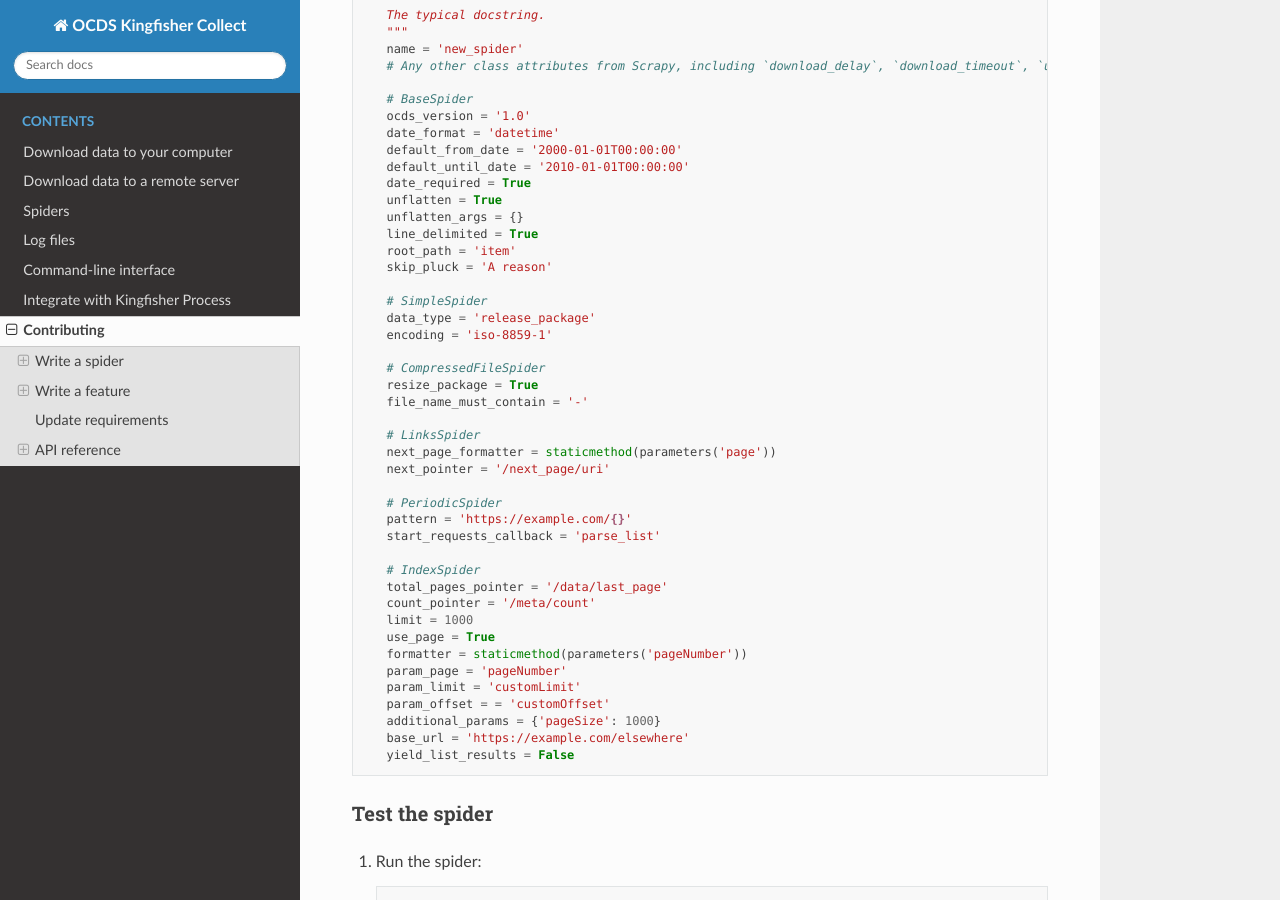
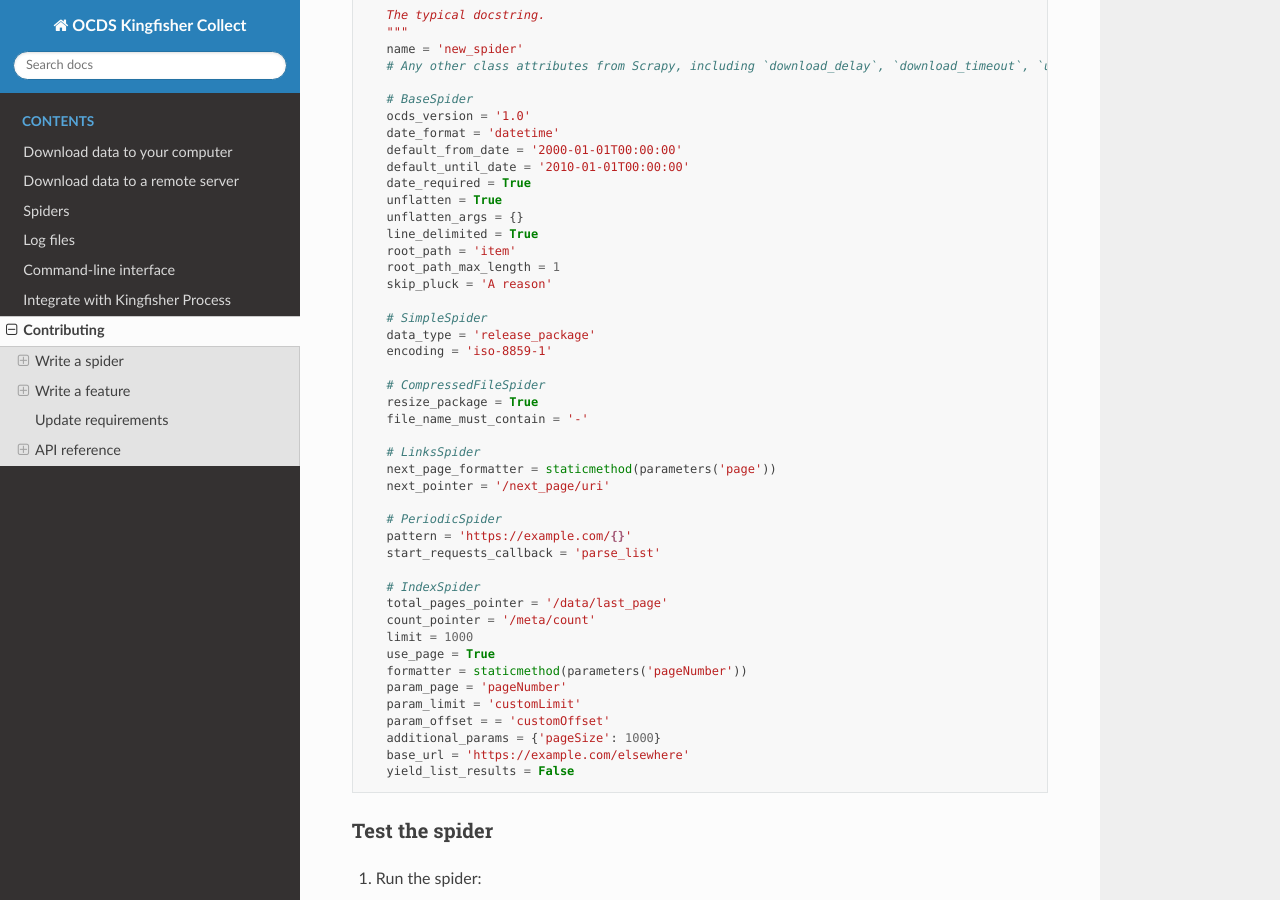
Before and after one commit to open-contracting/kingfisher-collect, a Sphinx documentation site: the page built from docs/contributing/index.rst, in a window 1280 px wide and 900 px high, scrolled down 1231 px. Built offline with Sphinx 7.4.7 and the Read the Docs theme 2.0.0, drawn with Linux system fonts in a browser that asks for light colours.

Commit message:
doc: add root_path_max_length to new spider contribution guide
Signed-off-by: Yohanna Lisnichuk <yohanitalisnichuk@gmail.com>

```diff
--- a/docs/contributing/index.rst
+++ b/docs/contributing/index.rst
@@ -55,6 +55,7 @@ Since many class attributes that control a spider's behavior, please put the cla
       unflatten_args = {}
       line_delimited = True
       root_path = 'item'
+      root_path_max_length = 1
       skip_pluck = 'A reason'
 
       # SimpleSpider
```
